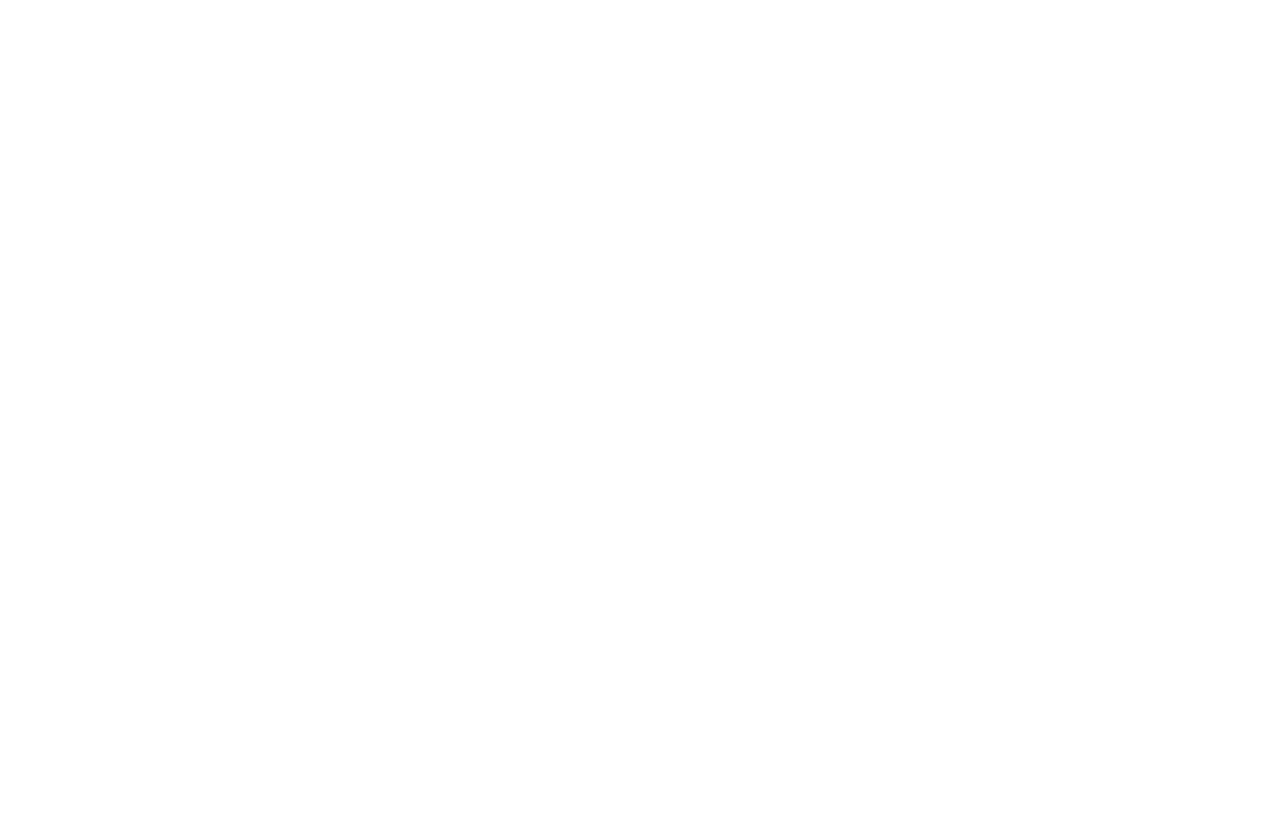
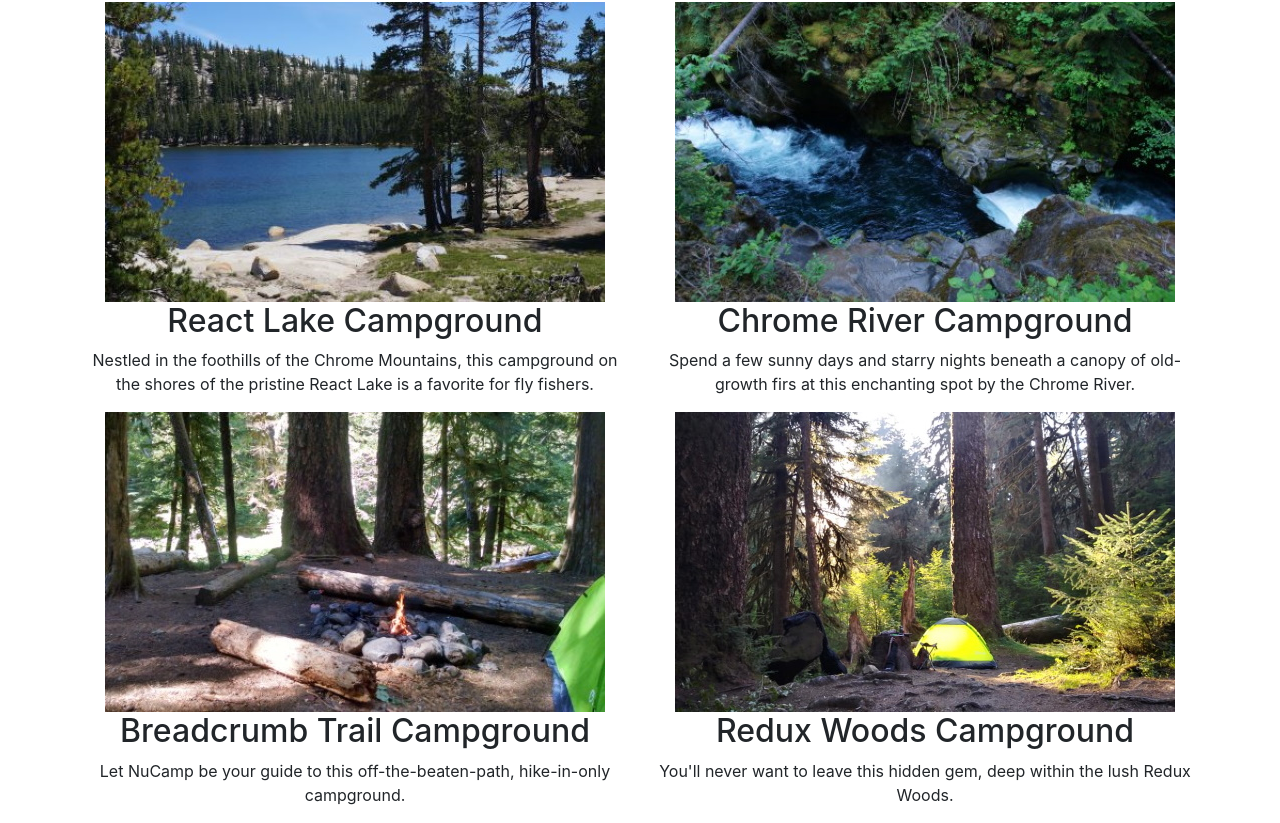
Before and after one commit to AdelAziza/NucampFolder, a React (Create React App) app in the folder 3-React/nucampsite/: page / in a window 1280 px wide. Shown: the part 875-1698 px from the top of the page. Before the commit the page ends 877 px from the top, so only its background shows below. Built offline with nearby package versions, Linux system fonts and the light colour scheme.

Commit message:
Components Part 2

```diff
--- a/3-React/nucampsite/package.json
+++ b/3-React/nucampsite/package.json
@@ -12,6 +12,8 @@
     "react-popper": "1.3.6",
     "react-scripts": "5.0.0",
     "reactstrap": "8.5.1",
+    "typeface-lobster": "^1.1.13",
+    "typeface-open-sans": "^1.1.13",
     "web-vitals": "^2.1.0"
   },
   "scripts": {
--- a/3-React/nucampsite/src/App.js
+++ b/3-React/nucampsite/src/App.js
@@ -1,9 +1,16 @@
 import React, { Component } from 'react';
 import { Navbar, NavbarBrand } from 'reactstrap';
 import Directory from './components/DirectoryComponent';
+import { CAMPSITES } from './shared/campsites';
 import './App.css';
 
 class App extends Component {
+  constructor(props) {
+    super(props);
+    this.state = {
+        campsites: CAMPSITES
+    };
+}
     render() {
         return (
             <div className="App">
@@ -13,6 +20,7 @@
                 </div>
                 </Navbar>
             <Directory />
+            <Directory campsites={this.state.campsites} />
             </div>
         );
     }
--- a/3-React/nucampsite/src/index.css
+++ b/3-React/nucampsite/src/index.css
@@ -1,13 +1,12 @@
 body {
-  margin: 0;
-  font-family: -apple-system, BlinkMacSystemFont, 'Segoe UI', 'Roboto', 'Oxygen',
-    'Ubuntu', 'Cantarell', 'Fira Sans', 'Droid Sans', 'Helvetica Neue',
-    sans-serif;
-  -webkit-font-smoothing: antialiased;
-  -moz-osx-font-smoothing: grayscale;
+  font-family: "Open Sans", sans-serif;
 }
 
-code {
-  font-family: source-code-pro, Menlo, Monaco, Consolas, 'Courier New',
-    monospace;
+.card-title {
+  font: 500 1.25rem "Lobster", cursive;
 }
+
+.card-img-overlay .card-title {
+  color: white;
+  background-color: rgba(0, 0, 0, 0.5);
+}
--- a/3-React/nucampsite/src/index.js
+++ b/3-React/nucampsite/src/index.js
@@ -1,9 +1,11 @@
 import React from 'react';
 import ReactDOM from 'react-dom';
 import './index.css';
-import App from './App';
 import reportWebVitals from './reportWebVitals';
 import 'bootstrap/dist/css/bootstrap.min.css';
+import 'typeface-lobster';
+import 'typeface-open-sans';
+import App from './App';
 
 ReactDOM.render(
   <React.StrictMode>
--- /dev/null
+++ b/3-React/nucampsite/src/shared/campsites.js
@@ -0,0 +1,178 @@
+export const CAMPSITES = [
+    {
+        id: 0,
+        name: 'React Lake Campground',
+        image: 'assets/images/react-lake.jpg',
+        elevation: 1233,
+        description: "Nestled in the foothills of the Chrome Mountains, this campground on the shores of the pristine React Lake is a favorite for fly fishers.",
+        comments: [
+            {
+                id: 0,
+                rating: 5,
+                text: "What a magnificent view!",
+                author: "Tinus Lorvaldes",
+                date: "2018-10-25T16:30Z"
+            },
+            {
+                id: 1,
+                rating: 4,
+                text: "The campground was beautiful, but the bugs could bite sometimes.",
+                author: "Brennen Ech",
+                date: "2017-06-17T03:33Z"
+            },
+            {
+                id: 2,
+                rating: 5,
+                text: "I caught a world-record-breaking trout here on my last visit.",
+                author: "McKenzie Sebastian",
+                date: "2019-02-18T18:12Z"
+            },
+            {
+                id: 3,
+                rating: 5,
+                text: "A wonderful place to reconnect with nature.",
+                author: "Jordan Runn",
+                date: "2019-08-04T20:11Z"
+            },
+            {
+                id: 4,
+                rating: 4,
+                text: "The stars at night were magnificent!",
+                author: "Ann Dabramov",
+                date: "2018-07-23T19:44Z"
+            }
+        ]
+    },
+    {
+        id: 1,
+        name:'Chrome River Campground ',
+        image: 'assets/images/chrome-river.jpg',
+        elevation: 877,
+        description: "Spend a few sunny days and starry nights beneath a canopy of old-growth firs at this enchanting spot by the Chrome River.",
+        comments: [
+            {
+                id: 0,
+                rating: 5,
+                text: "What a magnificent view!",
+                author: "Tinus Lorvaldes",
+                date: "2018-10-25T16:30Z"
+            },
+            {
+                id: 1,
+                rating: 4,
+                text: "The campground was beautiful, but the bugs could bite sometimes.",
+                author: "Brennen Ech",
+                date: "2017-06-17T03:33Z"
+            },
+            {
+                id: 2,
+                rating: 5,
+                text: "I caught a world-record-breaking trout here on my last visit.",
+                author: "McKenzie Sebastian",
+                date: "2019-02-18T18:12Z"
+            },
+            {
+                id: 3,
+                rating: 5,
+                text: "A wonderful place to reconnect with nature.",
+                author: "Jordan Runn",
+                date: "2019-08-04T20:11Z"
+            },
+            {
+                id: 4,
+                rating: 4,
+                text: "The stars at night were magnificent!",
+                author: "Ann Dabramov",
+                date: "2018-07-23T19:44Z"
+            }
+        ]
+    },
+    {
+        id: 2,
+        name:'Breadcrumb Trail Campground',
+        image: 'assets/images/breadcrumb-trail.jpg',
+        elevation: 2901,
+        description: "Let NuCamp be your guide to this off-the-beaten-path, hike-in-only campground.",
+        comments: [
+            {
+                id: 0,
+                rating: 5,
+                text: "What a magnificent view!",
+                author: "Tinus Lorvaldes",
+                date: "2018-10-25T16:30Z"
+            },
+            {
+                id: 1,
+                rating: 4,
+                text: "The campground was beautiful, but the bugs could bite sometimes.",
+                author: "Brennen Ech",
+                date: "2017-06-17T03:33Z"
+            },
+            {
+                id: 2,
+                rating: 5,
+                text: "I caught a world-record-breaking trout here on my last visit.",
+                author: "McKenzie Sebastian",
+                date: "2019-02-18T18:12Z"
+            },
+            {
+                id: 3,
+                rating: 5,
+                text: "A wonderful place to reconnect with nature.",
+                author: "Jordan Runn",
+                date: "2019-08-04T20:11Z"
+            },
+            {
+                id: 4,
+                rating: 4,
+                text: "The stars at night were magnificent!",
+                author: "Ann Dabramov",
+                date: "2018-07-23T19:44Z"
+            }
+        ]
+    },
+    {
+        id: 3,
+        name:'Redux Woods Campground',
+        image: 'assets/images/redux-woods.jpg',
+        elevation: 42,
+        description: "You'll never want to leave this hidden gem, deep within the lush Redux Woods.",
+        comments: [
+            {
+                id: 0,
+                rating: 5,
+                text: "What a magnificent view!",
+                author: "Tinus Lorvaldes",
+                date: "2018-10-25T16:30Z"
+            },
+            {
+                id: 1,
+                rating: 4,
+                text: "The campground was beautiful, but the bugs could bite sometimes.",
+                author: "Brennen Ech",
+                date: "2017-06-17T03:33Z"
+            },
+            {
+                id: 2,
+                rating: 5,
+                text: "I caught a world-record-breaking trout here on my last visit.",
+                author: "McKenzie Sebastian",
+                date: "2019-02-18T18:12Z"
+            },
+            {
+                id: 3,
+                rating: 5,
+                text: "A wonderful place to reconnect with nature.",
+                author: "Jordan Runn",
+                date: "2019-08-04T20:11Z"
+            },
+            {
+                id: 4,
+                rating: 4,
+                text: "The stars at night were magnificent!",
+                author: "Ann Dabramov",
+                date: "2018-07-23T19:44Z"
+            }
+        ]
+    }
+];
```
Also changed, not shown: 1 other file (tests, documents, lock files or other folders).
